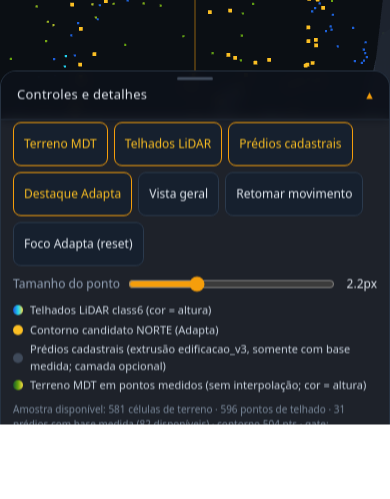
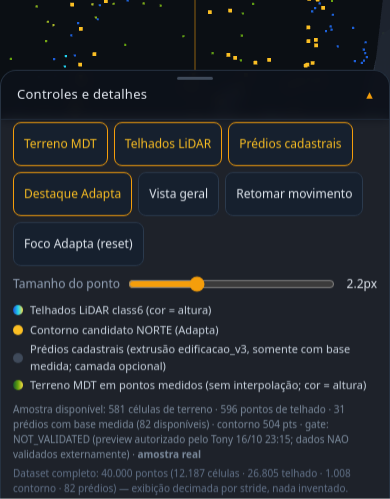
Before and after one commit to MatheusDurrer/3D-SP-PREDIO-ADAPTA-2026, a React (Vite) app: page /explorar in a window 390 px wide. Shown: the part 726-1225 px from the top of the page. Before the commit the page ends 1150 px from the top, so only its background shows below. Built offline with nearby package versions, Linux system fonts and the light colour scheme; no server answers; what pocketbase would draw is missing.

Commit message:
Ajusta rotulo Adapta e elimina conflito de altura do drawer mobile

```diff
--- a/src/features/explorer/Scene.tsx
+++ b/src/features/explorer/Scene.tsx
@@ -49,7 +49,7 @@ function makeMarkerTexture(): THREE.CanvasTexture {
   ctx.font = '600 26px system-ui, sans-serif'
   ctx.textAlign = 'center'
   ctx.textBaseline = 'middle'
-  ctx.fillText('ADAPTA · CANDIDATO NORTE', cv.width / 2, cv.height / 2 - 12)
+  ctx.fillText('ADAPTA · NORTE', cv.width / 2, cv.height / 2 - 12, cv.width - 24)
   ctx.fillStyle = '#cbd5e1'
   ctx.font = '500 18px system-ui, sans-serif'
   ctx.fillText('precisão não validada', cv.width / 2, cv.height / 2 + 13)
--- a/src/features/explorer/explorer.css
+++ b/src/features/explorer/explorer.css
@@ -366,6 +366,8 @@
     max-width: none;
     border-radius: 16px 16px 0 0;
     border-bottom: none;
+    max-height: none;
+    overflow: visible;
     padding: 0;
     padding-bottom: env(safe-area-inset-bottom);
     transition: transform 0.45s cubic-bezier(0.32, 0.72, 0, 1);
```
Also changed, not shown: .skip.config.json.
